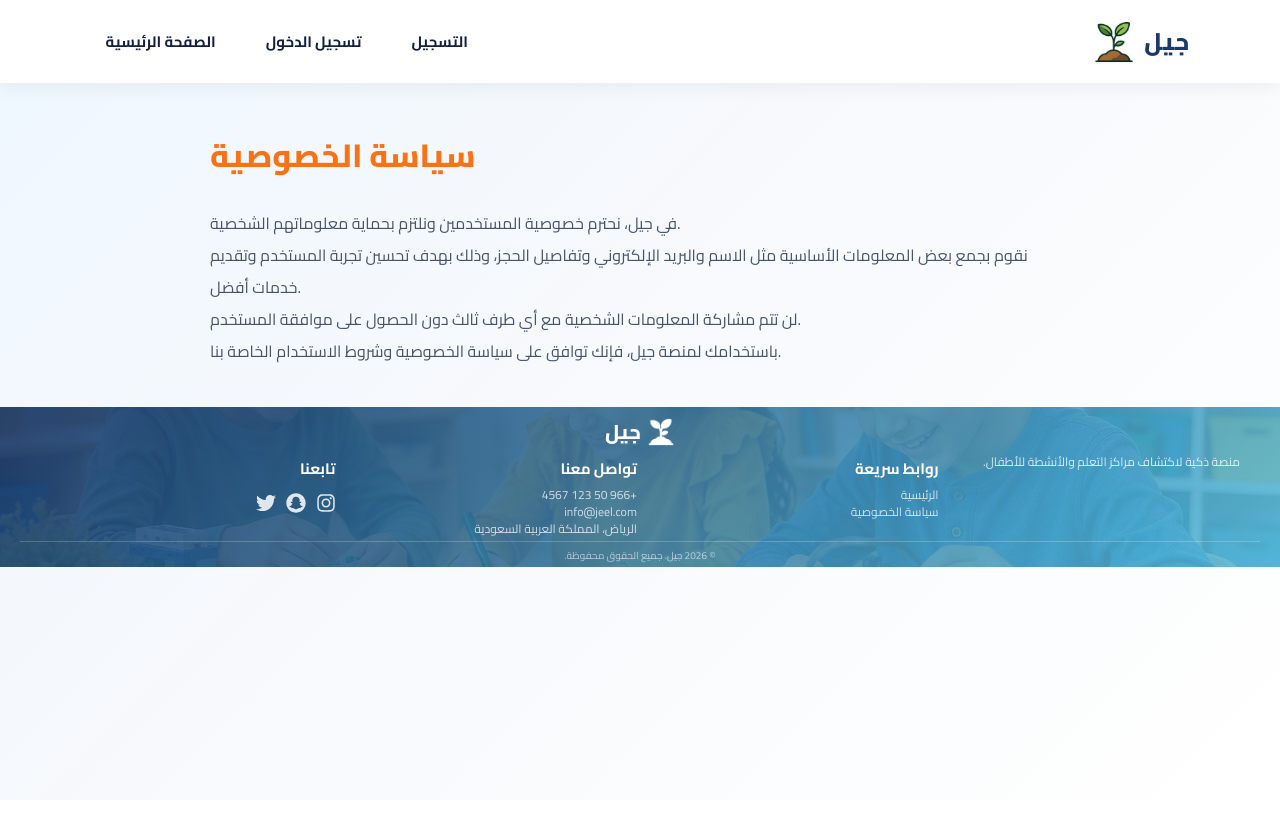
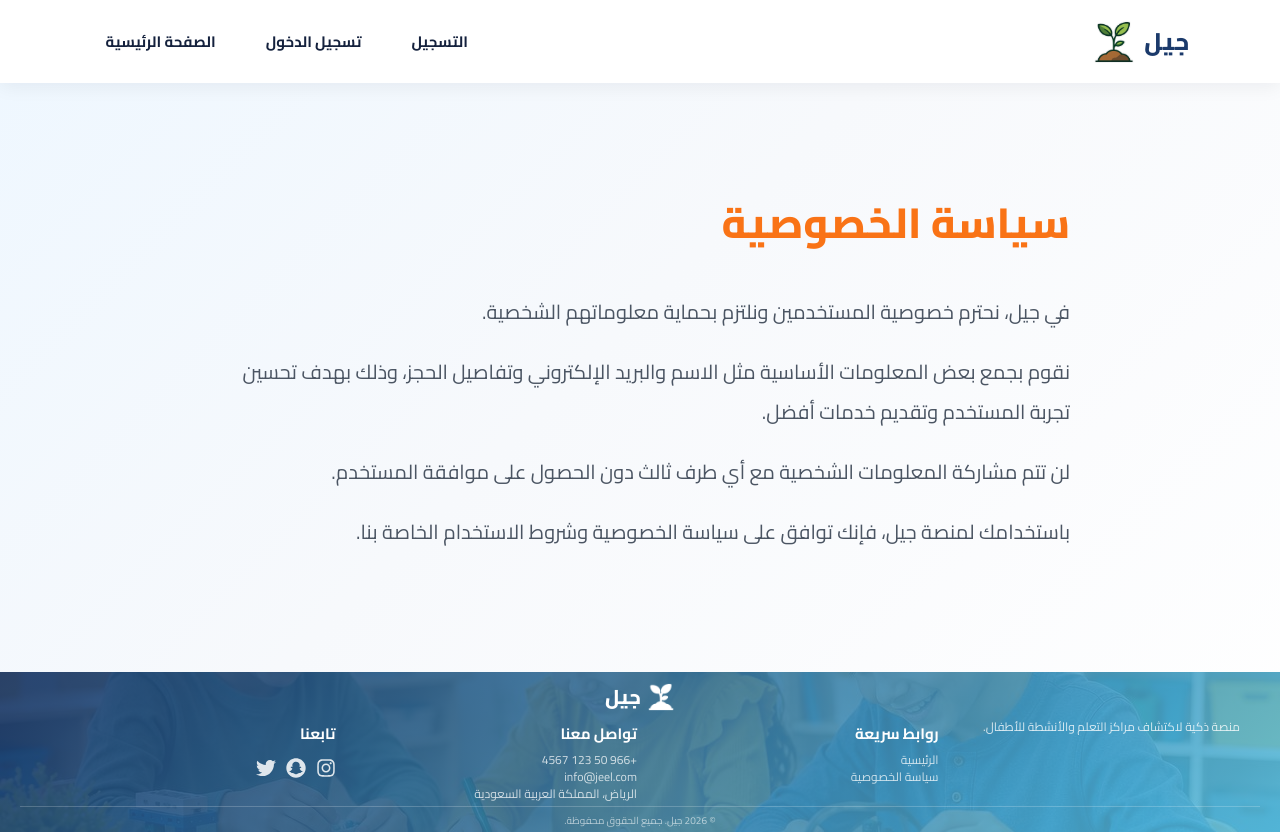
Before and after one commit to Nouf2027/Portfolio-Project, a React (Create React App) app in the folder Stage 4/frontend/: page /privacy in a window 1280 px wide. Before the commit the page ends 800 px from the top, so only its background shows below. Built offline with nearby package versions, Linux system fonts and the light colour scheme.

Commit message:
Update Privacy page

```diff
--- a/Stage 4/frontend/src/pages/Privacy.jsx
+++ b/Stage 4/frontend/src/pages/Privacy.jsx
@@ -1,36 +1,42 @@
 function Privacy() {
+  const containerStyle = {
+    margin: "60px auto",
+    direction: "rtl",
+    textAlign: "right",
+    maxWidth: "900px",
+    padding: "40px 20px",
+  };
+
+  const titleStyle = {
+    color: "#f97316",
+    fontSize: "42px",
+    marginBottom: "30px",
+  };
+
+  const paragraphStyle = {
+    fontSize: "20px",
+    lineHeight: "2",
+    color: "#4b5563",
+    marginBottom: "20px",
+  };
+
   return (
-    <div
-      style={{
-        padding: "40px 20px",
-        maxWidth: "900px",
-        margin: "0 auto",
-        lineHeight: "2",
-        color: "#475569",
-      }}
-    >
-      <h1
-        style={{
-          color: "#f97316",
-          marginBottom: "20px",
-        }}
-      >
-        سياسة الخصوصية
-      </h1>
+    <div style={containerStyle}>
+      <h1 style={titleStyle}>سياسة الخصوصية</h1>
 
-      <p>
+      <p style={paragraphStyle}>
         في جيل، نحترم خصوصية المستخدمين ونلتزم بحماية معلوماتهم الشخصية.
       </p>
 
-      <p>
+      <p style={paragraphStyle}>
         نقوم بجمع بعض المعلومات الأساسية مثل الاسم والبريد الإلكتروني وتفاصيل الحجز، وذلك بهدف تحسين تجربة المستخدم وتقديم خدمات أفضل.
       </p>
 
-      <p>
+      <p style={paragraphStyle}>
         لن تتم مشاركة المعلومات الشخصية مع أي طرف ثالث دون الحصول على موافقة المستخدم.
       </p>
 
-      <p>
+      <p style={paragraphStyle}>
         باستخدامك لمنصة جيل، فإنك توافق على سياسة الخصوصية وشروط الاستخدام الخاصة بنا.
       </p>
     </div>
```
